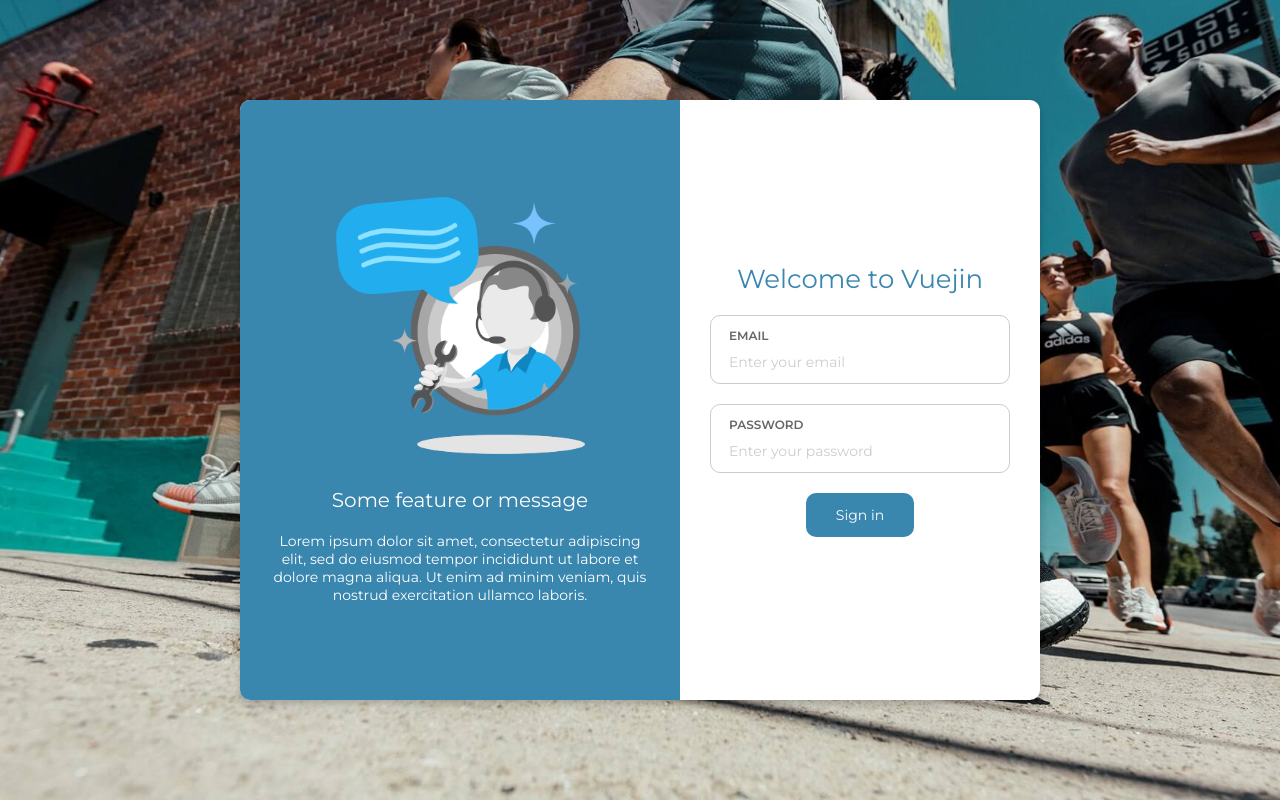
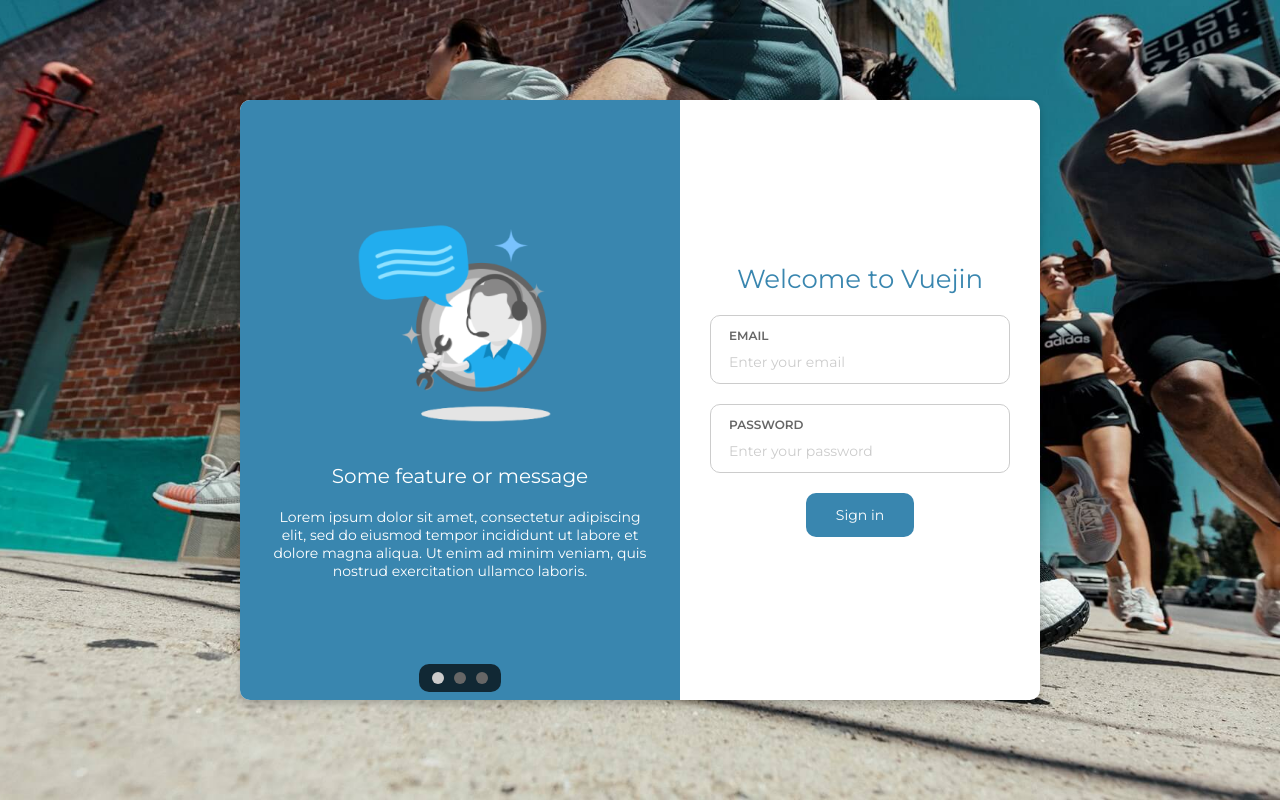
Before and after one commit to MadsBrink/vuejin, a Vue app: page /login in a window 1280 px wide. Built offline with nearby package versions, Linux system fonts and the light colour scheme.

Commit message:
working on slider

```diff
--- a/src/components/base/BaseMenuList.vue
+++ b/src/components/base/BaseMenuList.vue
@@ -1,5 +1,6 @@
 <template>
-    <div class="base-menu-list"
+    <div class="base-menu-list" ref="menulist">
+        <div class="base-menu-list-menu"
             v-for="(list, i) in menu"
             :key="i">
             <h6 v-if="list.label">
@@ -17,13 +18,17 @@
                 </li>
             </ul>
         </div>
+    </div>
 </template>
 
 <script>
 export default {
     name: 'BaseMenuList',
     props: {
-        menu: Object,
+        menu: {
+            type: Array,
+            required: true,
+        },
         modelValue: Object,
     },
     emits: ['update:modelValue'],
@@ -44,7 +49,7 @@ export default {
         },
     },
     mounted() {
-        const activeElement = document.querySelector('.base-menu-list .active');
+        const activeElement = this.$refs.menulist.querySelector('.active');
         if (activeElement) {
             this.setItemMarker(activeElement);
         }
@@ -81,7 +86,7 @@ export default {
             }
         }
     }
-    .base-menu-list:not(:first-child) {
+    .base-menu-list-menu:not(:first-child) {
         h6 {
             padding-top: 18px;
         }
--- /dev/null
+++ b/src/components/base/BaseSlider.vue
@@ -0,0 +1,101 @@
+<template>
+    <div class="base-slider">
+        <div class="base-slider-wrapper">
+            <div class="base-slider-slide"
+                v-for="(slide, i) in slides"
+                :key="i"
+                :style="{ color: slide.color, backgroundColor: slide.backgroundColor }">
+                <div class="base-slider-slide-content">
+                    <img class="mb-30" :src="slide.image" />
+                    <div class="mr-30 ml-30">
+                        <h5 class="mb-20">{{ slide.headline }}</h5>
+                        <p>{{ slide.copy }}</p>
+                    </div>
+                </div>
+            </div>
+        </div>
+        <div class="base-slider-nav">
+            <ul>
+                <li v-for="(slide, i) in slides" :key="i"
+                    :class="{ active: slideActive === i }"
+                    @click="slideActive = i">
+                </li>
+            </ul>
+        </div>
+    </div>
+</template>
+
+<script>
+
+export default {
+    name: 'BaseSlider',
+    props: {
+        slides: {
+            type: Array,
+            required: true,
+        },
+    },
+    data() {
+        return {
+            slideActive: 0,
+        };
+    },
+    computed: {
+        translateXValue() {
+            return `-${this.slideActive * 100}%`;
+        },
+    },
+};
+</script>
+<style lang="scss" scoped>
+    .base-slider {
+        height: 100%;
+        overflow: hidden;
+        position: relative;
+    }
+    .base-slider-wrapper {
+        display: flex;
+        height: 100%;
+        transform: translateX(v-bind(translateXValue));
+        transition: transform 0.5s;
+        .base-slider-slide {
+            display: flex;
+            flex: 0 0 100%;
+            align-items: center;
+            text-align: center;
+            &-content {
+                width: 100%;
+            }
+        }
+    }
+    .base-slider-nav {
+        display: flex;
+        justify-content: center;
+        position: absolute;
+        bottom: 8px;
+        width: 100%;
+        ul {
+            display: flex;
+            padding: 8px;
+            border-radius: 10px;
+            background-color: rgba(0, 0, 0, 0.7);
+            li {
+                &::before {
+                    content: '';
+                    display: block;
+                    width: 12px;
+                    height: 12px;
+                    border-radius: 50%;
+                    margin: 0 5px;
+                    background-color: $grey-extra-dark;
+                    cursor: pointer;
+                }
+                &.active {
+                    &::before {
+                        background-color: $grey-medium;
+                    }
+                }
+            }
+        }
+    }
+</style>
--- a/src/views/Login.vue
+++ b/src/views/Login.vue
@@ -2,15 +2,7 @@
     <div class="login">
         <div class="login-box">
             <div class="login-box-left">
-                <div class="login-box-left-content">
-                    <img class="mb-30" src="/images/login-feature.png" />
-                    <h5 class="mb-20">Some feature or message</h5>
-                    <p>
-                        Lorem ipsum dolor sit amet, consectetur adipiscing elit,
-                        sed do eiusmod tempor incididunt ut labore et dolore magna aliqua.
-                        Ut enim ad minim veniam, quis nostrud exercitation ullamco laboris.
-                    </p>
-                </div>
+                <base-slider :slides="slides" />
             </div>
             <div class="login-box-right">
                 <h4 class="mb-20">Welcome to Vuejin</h4>
@@ -32,19 +24,44 @@
 </template>
 
 <script>
+import BaseButton from '@/components/base/BaseButton.vue';
+import BaseSlider from '@/components/base/BaseSlider.vue';
 import FormTextfield from '@/components/form/formElements/FormTextfield.vue';
-import BaseButton from '@/components/base/BaseButton.vue';
 
 export default {
     name: 'Login',
     components: {
+        BaseButton,
+        BaseSlider,
         FormTextfield,
-        BaseButton,
     },
     data() {
         return {
             email: '',
             password: '',
+            slides: [
+                {
+                    image: '/images/slider-image.png',
+                    headline: 'Some feature or message',
+                    copy: 'Lorem ipsum dolor sit amet, consectetur adipiscing elit, sed do eiusmod tempor incididunt ut labore et dolore magna aliqua. Ut enim ad minim veniam, quis nostrud exercitation ullamco laboris.',
+                    color: '#fff',
+                    backgroundColor: '#3986af',
+                },
+                {
+                    image: '/images/slider-image.png',
+                    headline: 'Some feature or message',
+                    copy: 'Lorem ipsum dolor sit amet, consectetur adipiscing elit, sed do eiusmod tempor incididunt ut labore et dolore magna aliqua. Ut enim ad minim veniam, quis nostrud exercitation ullamco laboris.',
+                    color: '#fff',
+                    backgroundColor: '#333',
+                },
+                {
+                    image: '/images/slider-image.png',
+                    headline: 'Some feature or message',
+                    copy: 'Lorem ipsum dolor sit amet, consectetur adipiscing elit, sed do eiusmod tempor incididunt ut labore et dolore magna aliqua. Ut enim ad minim veniam, quis nostrud exercitation ullamco laboris.',
+                    color: '#fff',
+                    backgroundColor: '#54b170',
+                },
+            ],
         };
     },
 };
@@ -73,17 +90,8 @@ export default {
         box-shadow: 0 4px 8px 0 rgba(0,0,0,0.2);
         overflow: hidden;
         &-left {
-            display: flex;
-            align-items: center;
-            text-align: center;
-            color: $white;
             width: 55%;
             height: 100%;
-            padding: 30px;
-            background-color: var(--primary);
-            img {
-                width: 250px;
-            }
         }
         &-right {
             h4 {
```
Also changed, not shown: public/images/slider-image.png (added). Lines whose indentation alone changed are shown as unchanged.
